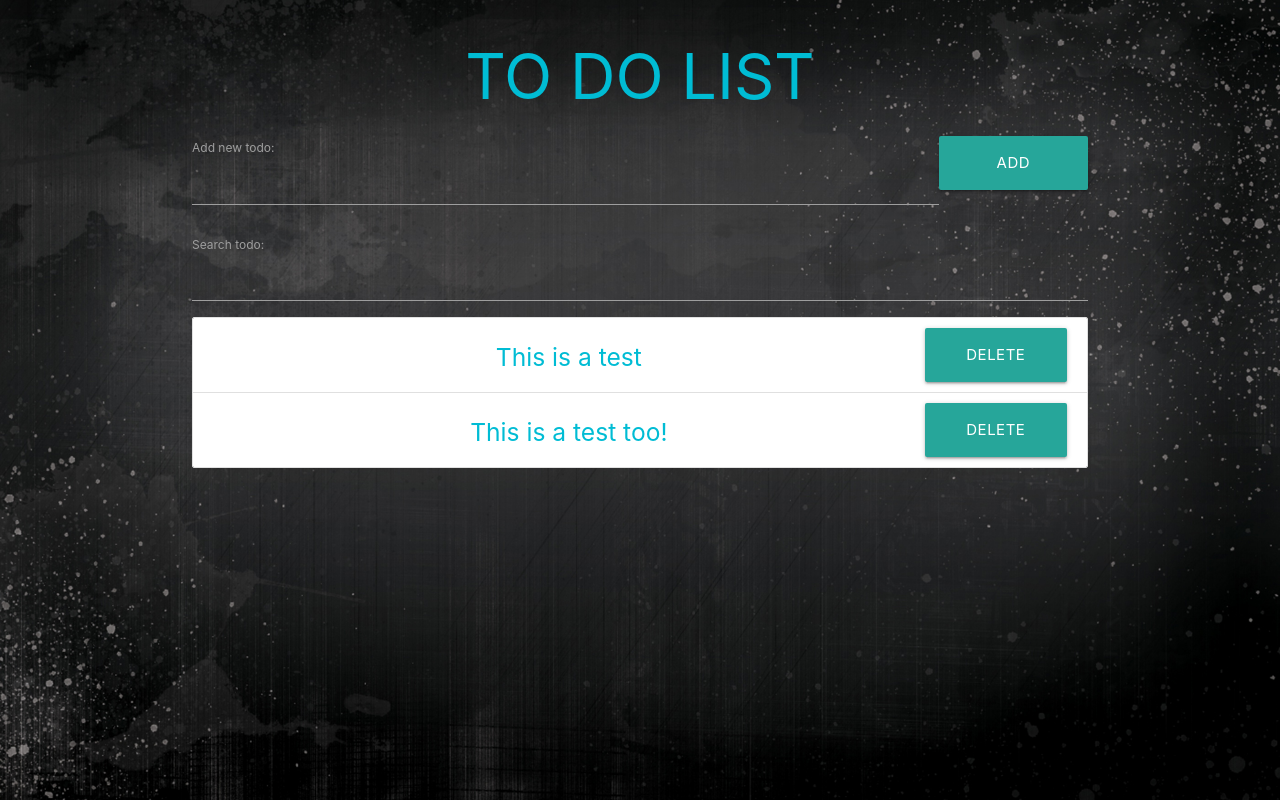
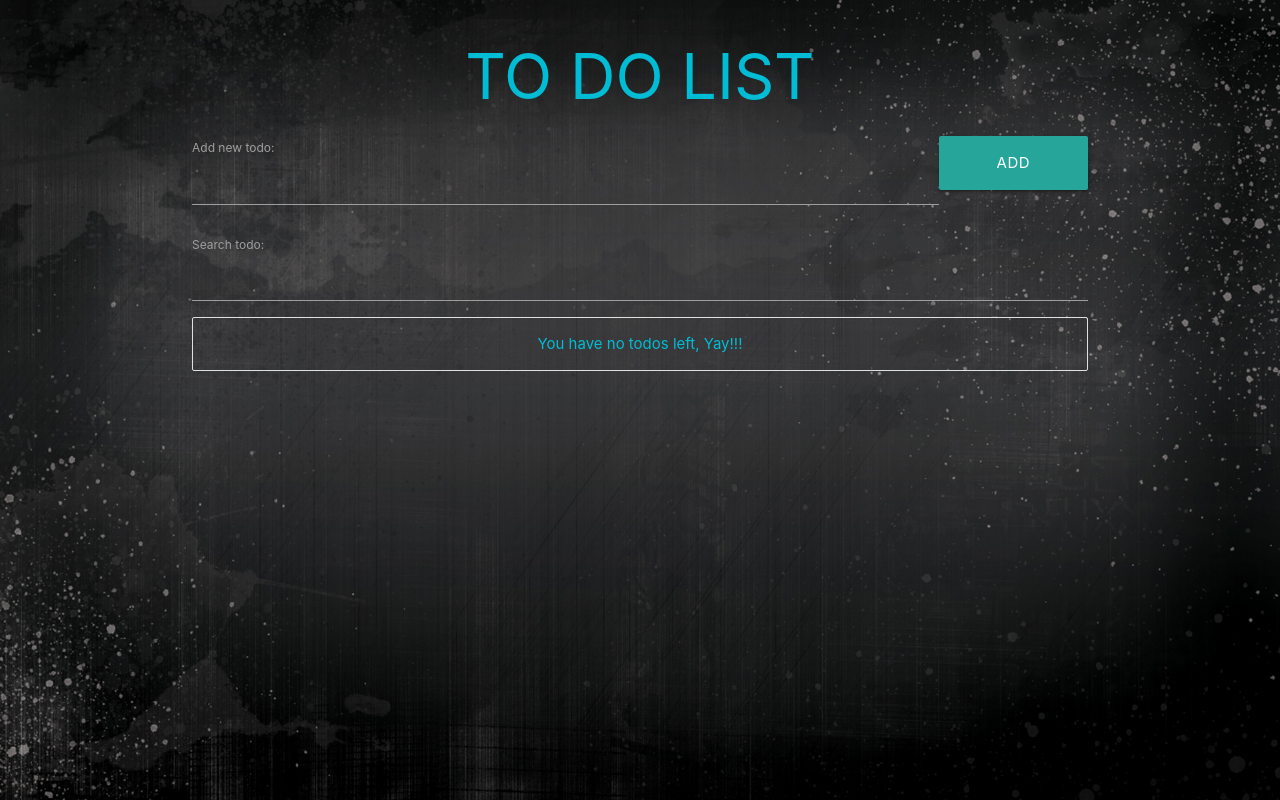
Before and after one commit to bohongbobo/SiliconSpectra, a React (Create React App) app in the folder HW3/todo/: page / in a window 1280 px wide. Built offline with nearby package versions, Linux system fonts and the light colour scheme.

Commit message:
update app.js

```diff
--- a/HW3/todo/src/App.js
+++ b/HW3/todo/src/App.js
@@ -8,31 +8,45 @@ import uuid from "react-uuid";
 class App extends Component {
   state = {
     searchField: "",
-    todos: [
-      {
-        id: 1,
-        order: 1,
-        content: "This is a test",
-      },
-      {
-        id: 2,
-        order: 1,
-        content: "This is a test too!",
-      },
-    ],
+    todos: [],
     id: uuid(),
     content: "",
-    editItem: false,
+    editContent: false,
   };
 
   addTodo = (todo) => {
-    todo.id = Math.random();
-    console.log(todo.id);
+    todo.id = uuid();
     let todos = [...this.state.todos, todo];
     this.setState({
       todos,
     });
+    console.log(todo);
   };
+
+  // handleChange = (e) => {
+  //   this.setState({
+  //     content: e.target.value,
+  //   });
+  // };
+
+  // handleSubmit = (e) => {
+  //   e.preventDefault();
+
+  //   if (this.state.content !== "") {
+  //     const newTodo = {
+  //       id: this.state.id,
+  //       content: this.state.content,
+  //     };
+
+  //     const updtaeTodos = [...this.state.todos, newTodo];
+  //     this.setState({
+  //       todos: updtaeTodos,
+  //       id: uuid(),
+  //       content: "",
+  //       editContent: false,
+  //     });
+  //   }
+  // };
 
   deleteTodo = (id) => {
     const todos = this.state.todos.filter((todo) => {
--- a/HW3/todo/src/components/Addtodos.js
+++ b/HW3/todo/src/components/Addtodos.js
@@ -4,6 +4,11 @@ import "./Addtodos.css";
 class Addtodos extends Component {
   state = {
     content: "",
+  };
+  handleChange = (e) => {
+    this.setState({
+      content: e.target.value,
+    });
   };
 
   handleSubmit = (e) => {
@@ -14,12 +19,6 @@ class Addtodos extends Component {
         content: "",
       });
     }
-  };
-
-  handleChange = (e) => {
-    this.setState({
-      content: e.target.value,
-    });
   };
 
   render() {
```
